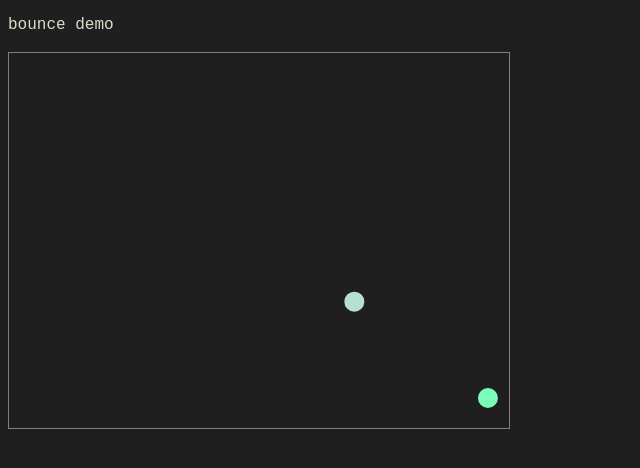
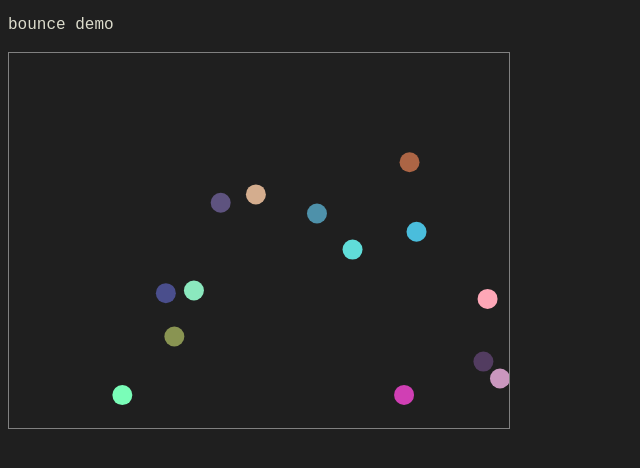
Before and after one commit to mwcz/bouncey, a plain HTML site: page bounce.html in a window 1280 px wide. Shown: the whole page, without its empty margins (0-640 px from the left). Drawn offline with Linux system fonts and the light colour scheme.

Commit message:
billiard-style collisions working, but a bug still exists causing mating

```diff
--- a/bounce.html
+++ b/bounce.html
@@ -147,24 +147,25 @@ function update() {
 
     var x_col  = false;
     var y_col  = false;
-    var curobj = new Object();
+    var o1 = new Object();
 
     for ( var o = objs.length - 1; o >= 0; --o ) {
 
-        curobj = objs[o];
+        o1 = objs[o];
+        var vcpt = { x : 0, y : 0 };
 
         // x-axis collisions:
-        x_col = curobj.x + curobj.r >= W    // right wall collision
-             || curobj.x - curobj.r <= 0    // left wall collision
+        x_col = o1.x + o1.r >= W    // right wall collision
+             || o1.x - o1.r <= 0    // left wall collision
              ;
 
         // y-axis collisions:
-        y_col = curobj.y + curobj.r >= H    // bottom wall collision
-             || curobj.y - curobj.r <= 0    // top wall collision
+        y_col = o1.y + o1.r >= H    // bottom wall collision
+             || o1.y - o1.r <= 0    // top wall collision
              ;
 
-        if( x_col ) curobj.vx *= -1;
-        if( y_col ) curobj.vy *= -1;
+        if( x_col ) o1.vx *= -1;
+        if( y_col ) o1.vy *= -1;
 
         /* this is ugly */
         /*
@@ -173,15 +174,65 @@ function update() {
 
             if( o == p ) continue;
 
-            if ( curobj.collide( objs[p] ) ) {
-                console.log("HIT!");
+            if ( o1.collide( objs[p] ) ) {
+                //console.log("HIT!");
+                // TODO: this can be optimized A LOT
+                var o1 = o1;
+                //console.log("o1: [%d,%d]", o1.x, o1.y );
+                var o2 = objs[p];
+                //console.log("o2: [%d,%d]", o2.x, o2.y );
+                var d = { x : o2.x - o1.x,
+                          y : o2.y - o1.y };
+                //console.log("d: [%d,%d]", d.x, d.y );
+
+                // vector tangent to the collision
+                var t = { x : -1*d.y,
+                          y : d.x };
+
+                t = normalize( t );
+                //console.log("t: [%d,%d]", t.x, t.y );
+
+                // relative velocity between objects
+                var r = { x : o1.vx - o2.vx,
+                          y : o1.vy - o2.vy };
+                //console.log("r: [%d,%d]", r.x, r.y );
+
+                // length of velocity parallel to tangent
+                var l = r.x*t.x + r.y*t.y;
+                //console.log("l: %d", l );
+
+                // velocity component parallel to tangent
+                var v = { x : l * t.x,
+                          y : l * t.y };
+                //console.log("v: [%d,%d]", v.x, v.y );
+
+                // velocity component perpendicular to the tangent
+                vcpt = { x : r.x - v.x,
+                      y : r.y - v.y };
+                //console.log("vcpt: [%d,%d]", vcpt.x, vcpt.y );
+                o1.vx -= vcpt.x;
+                o1.vy -= vcpt.y;
+                o2.vx += vcpt.x;
+                o2.vy += vcpt.y;
+
             }
 
         }
 
-        curobj.x = curobj.x + curobj.vx * 1/FPS;
-        curobj.y = curobj.y + curobj.vy * 1/FPS;
+        console.log(vcpt.x,vcpt.y);
+        o1.x += o1.vx*1/FPS;
+        o1.y += o1.vy*1/FPS;
     }
+}
+
+/************************************************************
+ * normalizes a vector2.  returns a unit vector in the same *
+ * direction as the original vector.                        *
+ ************************************************************/
+function normalize( _v ) {
+    var m = Math.sqrt( _v.x * _v.x + _v.y * _v.y );
+    return { x : _v.x / m,
+             y : _v.y / m };
 }
 
 /********************************************
@@ -253,7 +304,7 @@ window.onload = function() {
 
     /*
     */
-    for( var i = 0; i < 2; ++i ) {
+    for( var i = 0; i < 20; ++i ) {
 
         // create values for the object
         x   = x_positions[ i % x_positions.length ];
```
